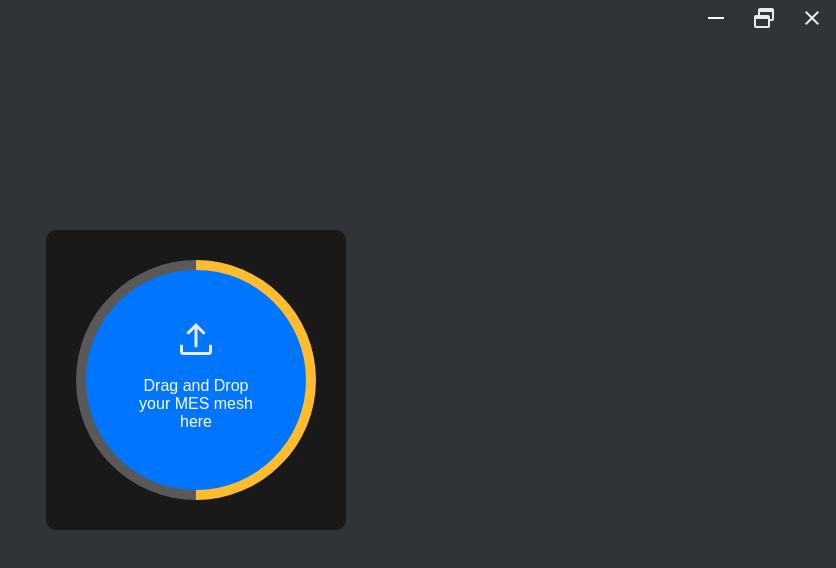
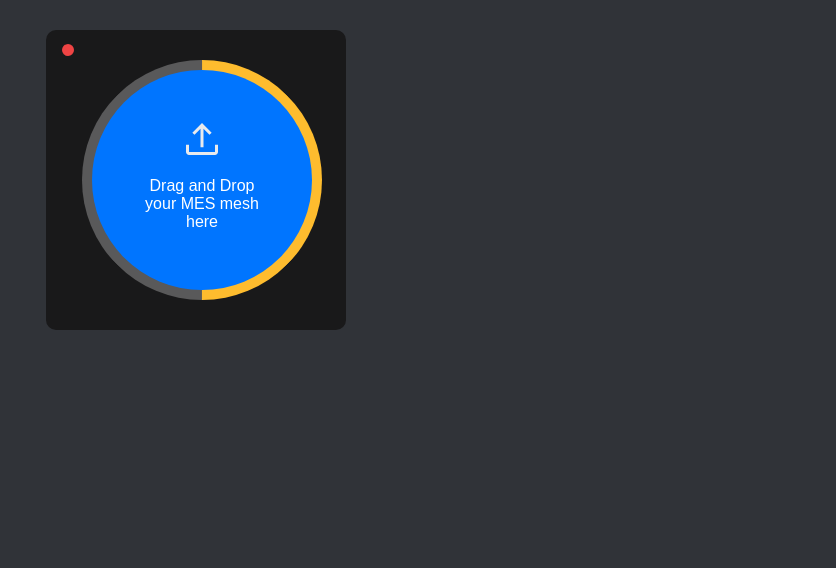
Before and after one commit to y0-gesh/dragndropApp, a React (Create React App) app: page / in a window 1280 px wide. Shown: the top 568 px of the page, without its empty margins (444-1280 px from the left). Built offline with nearby package versions, Linux system fonts and the light colour scheme.

Commit message:
frameless window created

```diff
--- a/src/App.css
+++ b/src/App.css
@@ -53,18 +53,24 @@
 .navbar li {
   list-style: none;
 }
+.dragable_area{
+  width: 100vw;
+  height: 30px;
+  -webkit-app-region: drag;
+}
 
 .app_container {
   display: flex;
   /* justify-content: space-evenly; */
   justify-content: center;
   align-items: center;
-  height: 95vh;
+  /* height: 95vh; */
+
 }
 .drop_area {
   /* margin-top: 150px; */
   /* margin-left: 60px; */
 }
 .para_view {
-  margin-top: 50px;
+  /* margin-top: 50px; */
 }
--- a/src/App.js
+++ b/src/App.js
@@ -57,7 +57,7 @@ function App() {
 
   return (
     <div className="App">
-      <nav className="navbar">
+      {/* <nav className="navbar">
         <div className="drag-header"></div>
         <div className="funcBtn">
           <button id="minimizeBtn" className="bn3637 bn38" ref={minimizeBtnRef}>
@@ -70,7 +70,8 @@ function App() {
             <img src={closeWin} className="close_win" alt="close" />
           </button>
         </div>
-      </nav>
+      </nav> */}
+      <div className="dragable_area"></div>
       <div className="app_container">
         <div className="drop_area">
           <DropArea />
--- a/src/components/DropArea.css
+++ b/src/components/DropArea.css
@@ -8,6 +8,22 @@
   justify-content: center;
   align-items: center;
 }
+
+.navigation_btn1{
+  z-index: 1000;
+  position: relative;
+  left: -8px;
+  top: -130px;
+}
+.close_icon{
+  display: flex;
+  width: 12px;
+  height: 12px;
+  background-color: rgb(239 68 68);
+  border-radius: 100%;
+  cursor: pointer;
+}
+
 .drop_circle {
   background-color: var(--droparea-color);
   height: 80%;
--- a/src/components/DropArea.jsx
+++ b/src/components/DropArea.jsx
@@ -5,7 +5,7 @@ import ParaView from "./ParaView";
 import { useStateContext } from "../context/ContextProvider";
 
 const DropArea = () => {
-  const {files, setFiles} = useStateContext();
+  const { files, setFiles } = useStateContext();
   const inputRef = useRef(null);
 
   const handleDrapOver = (e) => {
@@ -39,6 +39,9 @@ const DropArea = () => {
         <ParaView files={files} />
       </div>
     );
+    const handleClose = () => {
+      window.api.send("closeApp");
+    };
 
   return (
     <>
@@ -47,6 +50,9 @@ const DropArea = () => {
           className="drop-area-container "
           onDragOver={handleDrapOver}
           onDrop={handleDrop}>
+          <div className="navigation_btn1">
+            <span className="close_icon" onClick={handleClose}></span>
+          </div>
           <div className="drop_circle" onClick={() => inputRef.current.click()}>
             <div className="drop_circle_inside">
               <input
--- a/src/components/ParaView.css
+++ b/src/components/ParaView.css
@@ -3,12 +3,41 @@
   height: 600px;
   width: 450px;
   padding: 30px;
+  padding-top: 15px;
   color: var(--text-color);
   border-radius: 10px;
   display: flex;
   justify-content: center;
-  align-items: center;
+  /* align-items: center; */
+  flex-direction: column;
 }
+
+.navigation_btn2{
+  z-index: 1000;
+  display: flex;
+  gap: 10px;
+  margin-bottom: 10px;
+  margin-left: -5px;
+}
+.func_icon{
+  display: flex;
+  width: 12px;
+  height: 12px;
+  border-radius: 100%;
+  cursor: pointer;
+
+}
+.func_icon:first-child{
+  background-color: rgb(237, 101, 93)
+
+}
+.func_icon:nth-child(2){
+  background-color: rgb(254, 188, 46);
+}
+.func_icon:nth-child(3){
+  background-color: rgb(40, 200, 64);
+}
+
 .page_container {
   width: 100%;
   height: 100%;
--- a/src/components/ParaView.jsx
+++ b/src/components/ParaView.jsx
@@ -17,13 +17,19 @@ const ParaView = (props) => {
     setFiles(null);
   };
 
-
-
   const handleUpload = () => {};
 
+  const handleWindowControl = (action) => {
+    window.api.send(action);
+  };
   return (
     <div className="para-view-container">
       <div className="page_container">
+        <div className="navigation_btn2">
+        <span className="func_icon" onClick={() => handleWindowControl("closeApp")}></span>
+        <span className="func_icon" onClick={() => handleWindowControl("minimizeApp")}></span>
+        <span className="func_icon" onClick={() => handleWindowControl("toggleMaximizeApp")}></span>
+        </div>
         <div className="page_title">
           <h1 className="heading">MED2XDMF</h1>
           <img src={AvkalanLabs} className="logo_avkalan" alt="Avkalan Labs" />
```
Also changed, not shown: main.js (+4 -3 lines).
